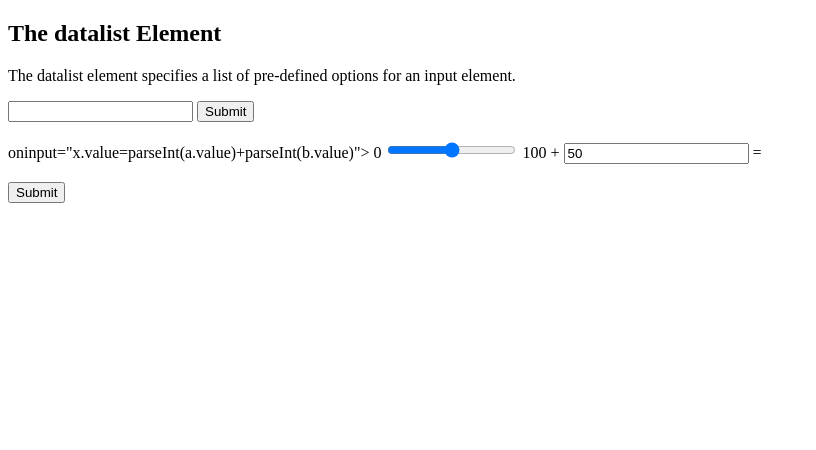
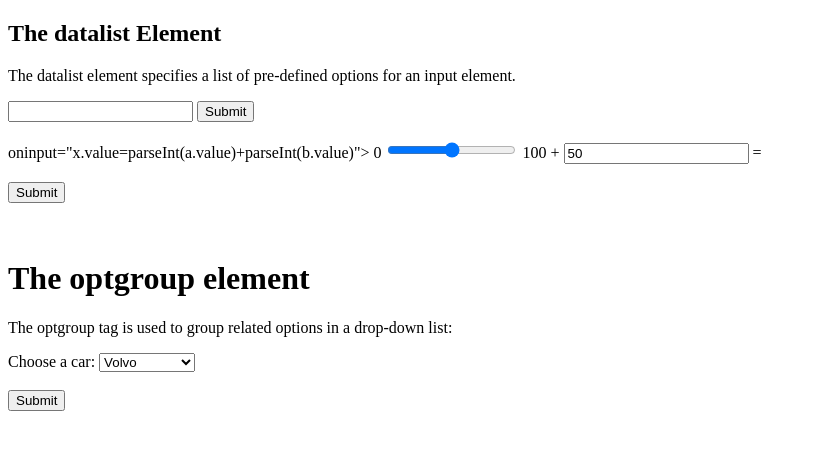
Before and after one commit to Saishna-Shamej/HTML, a plain HTML site: page datalist,output elements.html in a window 1280 px wide. Shown: the whole page, without its empty margins (0-816 px from the left). Drawn offline with Linux system fonts and the light colour scheme.

Commit message:
Add files via upload

```diff
--- a/datalist,output elements.html
+++ b/datalist,output elements.html
@@ -31,4 +31,32 @@
 </form>
 
 </body>
+</html><br><br>
+
+
+<!DOCTYPE html>
+<html>
+<body>
+
+<h1>The optgroup element</h1>
+
+<p>The optgroup tag is used to group related options in a drop-down list:</p>
+
+<form action="/action_page.php">
+  <label for="cars">Choose a car:</label>
+  <select name="cars" id="cars">
+    <optgroup label="Swedish Cars">
+      <option value="volvo">Volvo</option>
+      <option value="saab">Saab</option>
+    </optgroup>
+    <optgroup label="German Cars">
+      <option value="mercedes">Mercedes</option>
+      <option value="audi">Audi</option>
+    </optgroup>
+  </select>
+  <br><br>
+  <input type="submit" value="Submit">
+</form>
+
+</body>
 </html>
```
